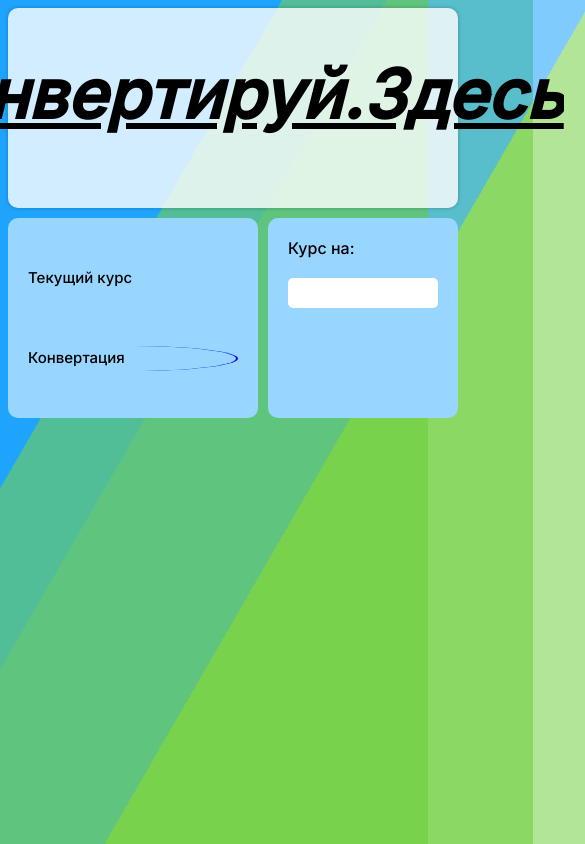
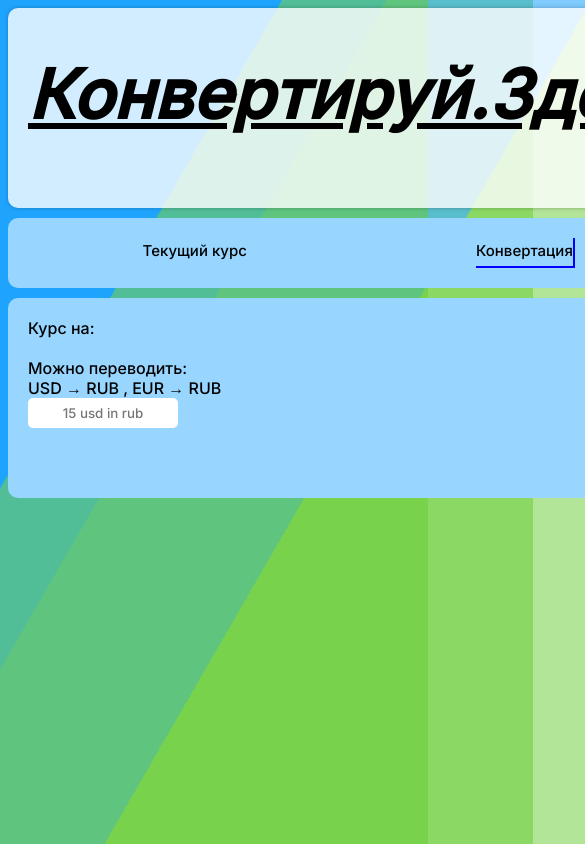
Before and after one commit to iqvver/ConvertionApp, a React (Create React App) app: page /convertion in a window 390 px wide. Shown: the top 844 px of the page, 585 px wide, since content can reach past the window. Built offline with nearby package versions, Linux system fonts and the light colour scheme; no server answers.

Commit message:
minimum media

```diff
--- a/src/Components/Header/_Header.scss
+++ b/src/Components/Header/_Header.scss
@@ -13,8 +13,6 @@
     font-size: calc(56px + 3vmin);
     font-style: italic;
     text-decoration: underline;
-    position: relative;
-    overflow-x: hidden;
   }
 
   &__bg {
--- a/src/Pages/Conversion/Convertion.jsx
+++ b/src/Pages/Conversion/Convertion.jsx
@@ -31,6 +31,9 @@ const Convertion = ({ currentList, count, yourCount, newConvertion, total }) =>
     <div className="сonvertion">
       <div className="сonvertion__title">Курс на: {currentList.Date}</div>
       <div className="сonvertion__descr">
+        Можно переводить: <br />
+        USD &#8594; RUB ,
+        EUR &#8594; RUB
         <ConvertionForm
           onSubmit={(value) => newConvertion(value)}
           count={count}
--- a/src/redux/convertion-reduser.js
+++ b/src/redux/convertion-reduser.js
@@ -10,7 +10,7 @@ let initialState = {
     currentList: [], // массив валют
     USD: "", //доллар к рублю
     EUR: "", //евро к рублю
-    yourCount: "", //поле ввода для конвертации
+    yourCount: "15 usd in rub", //поле ввода для конвертации
     total: "", //результат конвертации
     defaultCurrency: 'RUB', //базовая валюта
     isFetching: false, // загрузка
--- a/src/scss/_App.scss
+++ b/src/scss/_App.scss
@@ -16,7 +16,7 @@ a {
 .app {
   &__container {
     display: grid;
-    grid-template: 200px 200px / 250px auto;
+    grid-template: 200px 200px / 200px auto;
     gap: 10px;
   }
 }
--- /dev/null
+++ b/src/scss/_media.scss
@@ -0,0 +1,41 @@
+@media (max-width: 576px) {
+    .app {
+        &__container {
+            grid-template: 200px 70px 200px / auto;
+        }
+    }
+
+    header {
+        grid-row: 1 / 2;
+        grid-column: 1 / 2;
+    }
+
+    nav {
+        grid-row: 2 / 3;
+        grid-column: 1 / 2;
+    }
+
+    main {
+        grid-row: 3 / 4;
+        grid-column: 1 / 2;
+    }
+
+    .navbar {
+        flex-direction: row;
+
+        a {
+            &:hover {
+                border-right: none;
+                border-bottom: 2px solid blue;
+                border-radius: 0%;
+            }
+        }
+    }
+
+    .active-link {
+        border-bottom: 2px solid blue;
+        border-radius: 0%;
+    }
+}
+
+@media (max-width: 320px) {}
--- a/src/scss/index.scss
+++ b/src/scss/index.scss
@@ -2,3 +2,5 @@
 @import '../Components/ComponentsContainer';
 @import '../Pages/Current/Current';
 @import '../Pages/Conversion/Convertion';
+
+@import './media';
```
Also changed, not shown: src/css/index.min.css.
